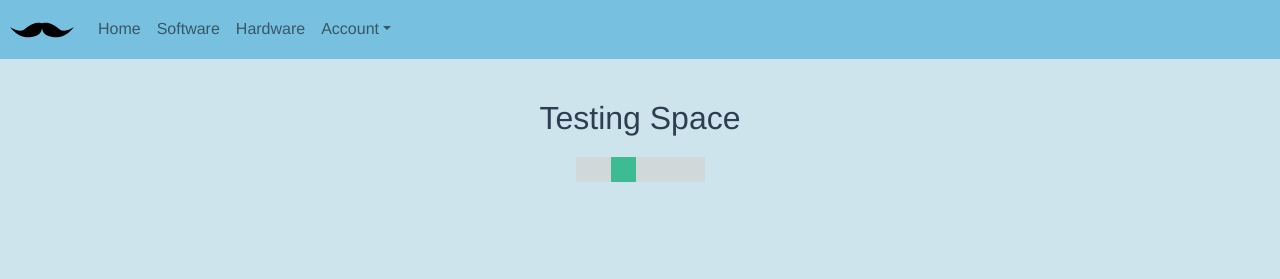
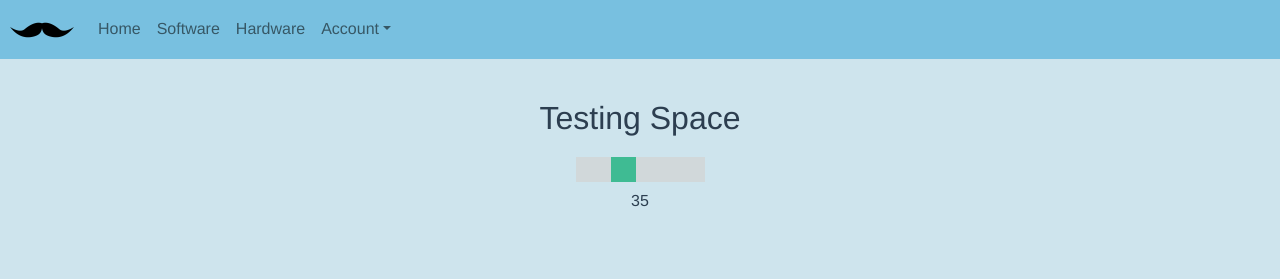
Before and after one commit to mathlete/reginald-systems-main-site, a Vue app in the folder main-vue/: page /account in a window 1280 px wide. Shown: the top 279 px of the page. Built offline with nearby package versions, Linux system fonts and the light colour scheme.

Commit message:
testing slider bindings

```diff
--- a/main-vue/src/views/Account.vue
+++ b/main-vue/src/views/Account.vue
@@ -4,6 +4,7 @@
       <h2 class="title" style="text-align:center; margin:20px;">Testing Space</h2>
       <div class="slidcontainer">
         <input type="range" min="1" max="100" v-bind:value="sliderVal" class="slider" id="myRange">
+        <p>{{ sliderVal }}</p>
       </div>
     </div>
   </div>
```
